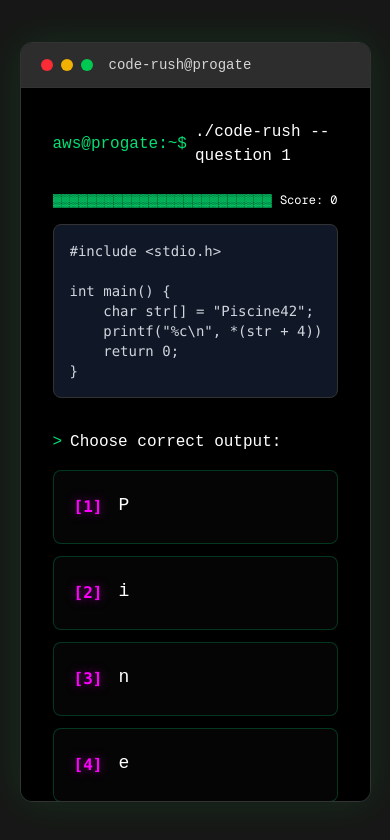
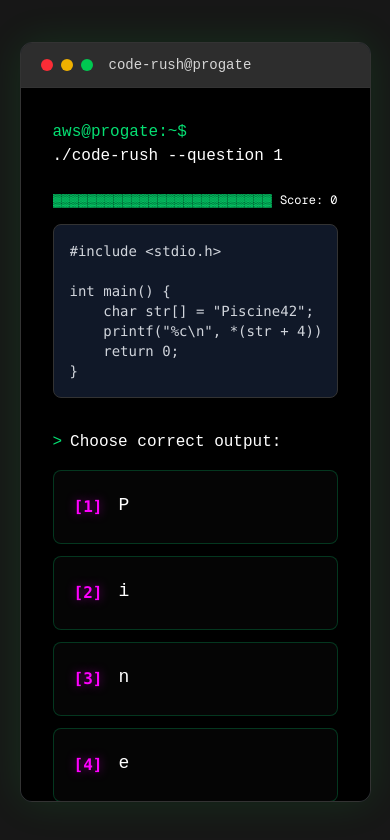
Before and after one commit to nka21/CodeRush, a Next.js app in the folder client/: page /test in a window 390 px wide. Shown: the top 840 px of the page. Built offline with nearby package versions, Linux system fonts and the light colour scheme; a web font is replaced by a local one.

Commit message:
fix: ターミナルレイアウトのプロンプト表示をレスポンシブに改善

```diff
--- a/client/components/TerminalLayout.tsx
+++ b/client/components/TerminalLayout.tsx
@@ -98,7 +98,7 @@ export const TerminalLayout = memo((props: TerminalLayoutProps) => {
         <TerminalHeader title={title} />
 
         <section className="relative flex min-h-96 flex-1 flex-col bg-black p-8 text-green-400">
-          <div className="mb-2 flex items-center">
+          <div className="mb-2 flex flex-col items-start sm:flex-row sm:items-center">
             <span className="mr-2 text-green-400" aria-label="プロンプト">
               {currentPath}:~$
             </span>
```
